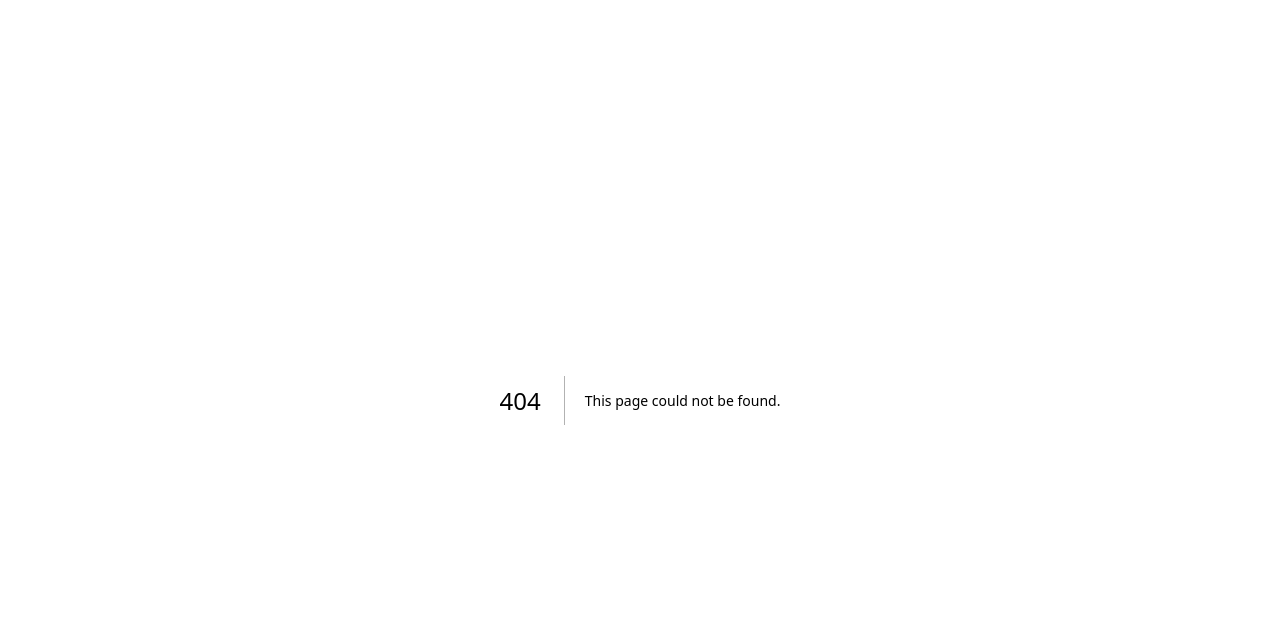
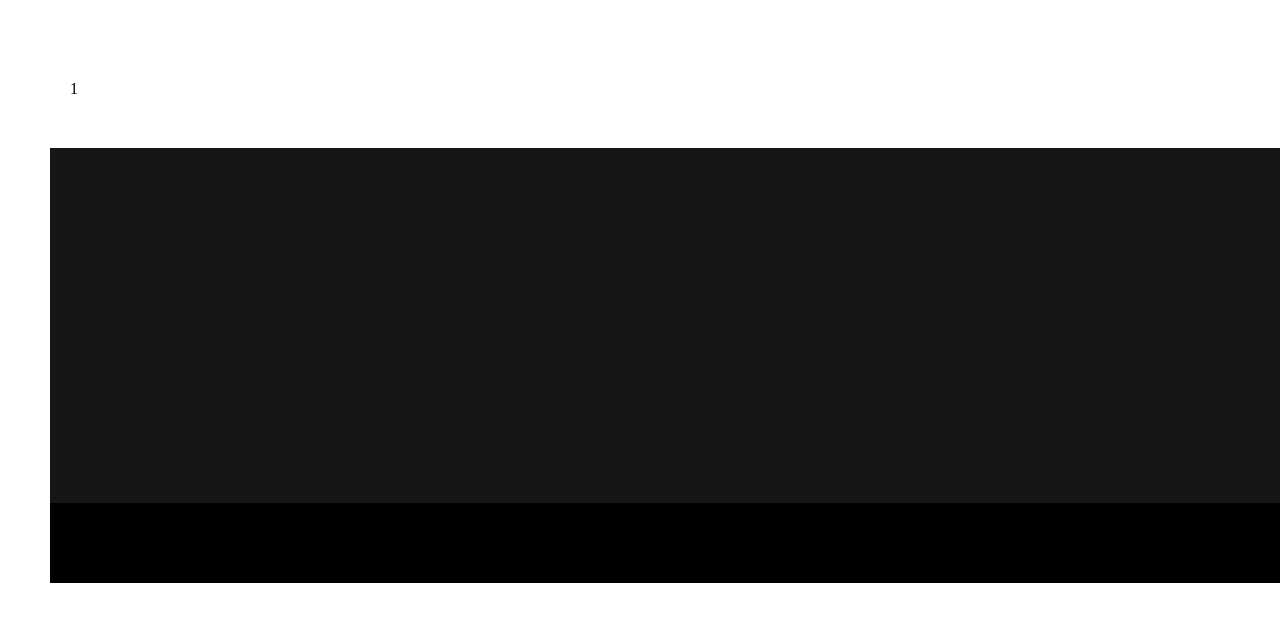
Before and after one commit to dcsuibian/vgtime-imitation, a Next.js app in the folder frontend/: page /topics/1 in a window 1280 px wide. Before the commit this address had no page. Shown: the top 622 px of the page. Built offline with nearby package versions, Linux system fonts and the light colour scheme.

Commit message:
完善前端页面

```diff
--- a/frontend/src/app/globals.scss
+++ b/frontend/src/app/globals.scss
@@ -0,0 +1,9 @@
+* {
+  margin: 0;
+  padding: 0;
+  box-sizing: border-box;
+}
+
+ul, ol {
+  list-style: none;
+}
--- /dev/null
+++ b/frontend/src/app/layout.module.scss
@@ -0,0 +1,11 @@
+.main{
+  padding: 0 0 0 50px; // 给左侧的用户导航栏留出空间
+  .container{
+    max-width: 1600px;
+    padding: 80px 20px 50px;
+
+    position: relative; // 让元素水平居中
+    left: 50%;
+    transform: translate(-50%);
+  }
+}
--- a/frontend/src/app/layout.tsx
+++ b/frontend/src/app/layout.tsx
@@ -1,15 +1,26 @@
 import './globals.scss'
 import React from 'react'
 import type { Metadata } from 'next'
+import styles from './layout.module.scss'
+import Footer from '@/components/Footer'
+import Header from '@/components/Header'
 
 export const metadata: Metadata = {
-  title: '游戏时光 - vgtime.com'
+  title: '(仿)游戏时光 - vgtime.com'
 }
 
 export default function RootLayout({ children }: { children: React.ReactNode }) {
   return (
     <html lang='zh-CN'>
-    <body>{children}</body>
+    <body>
+    <div className={styles.main}>
+      {/*<Header />*/}
+      <div className={styles.container}>
+        {children}
+      </div>
+      <Footer />
+    </div>
+    </body>
     </html>
   )
 }
--- a/frontend/src/app/page.module.scss
+++ b/frontend/src/app/page.module.scss
@@ -0,0 +1,29 @@
+.main {
+  height: 7000px; // TODO 为了测试滚动条
+  .focus {
+    margin-top: 30px;
+    margin-bottom: 30px;
+
+    ul {
+      li {
+        float: left;
+        margin: 0 16px 10px 0;
+        width: calc(25% - 12px);
+
+        .img {
+          img {
+            width: 100%;
+          }
+        }
+      }
+
+      li:first-child {
+        width: calc(50% - 8px);
+      }
+
+      li:nth-of-type(3), li:last-child {
+        margin-right: 0;
+      }
+    }
+  }
+}
--- /dev/null
+++ b/frontend/src/app/topics/[topicId]/page.tsx
@@ -0,0 +1,7 @@
+export default function Topic({ params }: { params: { topicId: string } }) {
+  return (
+    <main>
+      {params.topicId}
+    </main>
+  )
+}
--- /dev/null
+++ b/frontend/src/components/Footer/index.module.scss
@@ -0,0 +1,12 @@
+.footer{
+  background-color: #161616;
+  .top{
+    height: 315px; // 强制高度
+  }
+  .bottom{
+    margin-top: 40px;
+    height: 80px; // 强制高度
+    background-color: #000000;
+    color: #474747;
+  }
+}
--- /dev/null
+++ b/frontend/src/components/Footer/index.tsx
@@ -0,0 +1,12 @@
+import styles from './index.module.scss'
+
+export default function Footer() {
+  return (
+    <footer className={styles.footer}>
+      <div className={styles.top}>
+      </div>
+      <div className={styles.bottom}>
+      </div>
+    </footer>
+  )
+}
--- /dev/null
+++ b/frontend/src/components/Header/index.module.scss
@@ -0,0 +1,12 @@
+.header {
+  .top {
+    .left {
+      a {
+      }
+    }
+  }
+
+  .bottom {
+
+  }
+}
--- /dev/null
+++ b/frontend/src/components/Header/index.tsx
@@ -0,0 +1,17 @@
+import styles from './index.module.scss'
+
+export default function Header() {
+  return (
+    <header className={styles.header}>
+      <div className={styles.top}>
+        <div className={styles.left}>
+          <a>
+            欢迎光临(仿)游戏时光！
+          </a>
+        </div>
+      </div>
+      <div className={styles.bottom}>
+      </div>
+    </header>
+  )
+}
```
Also changed, not shown: frontend/src/app/page.tsx (+33 -2 lines).
